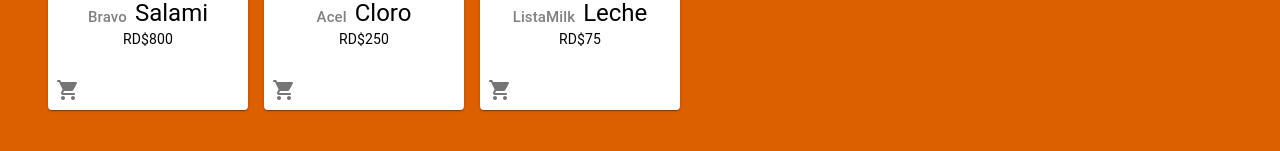
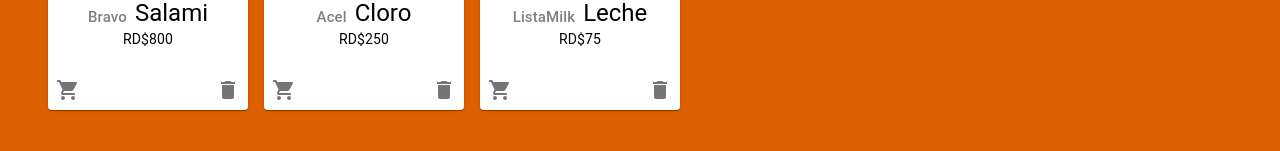
Before and after one commit to geraldSerra/online-shop, a React (Create React App) app: page /Bravo in a window 1280 px wide. Shown: the part 451-602 px from the top of the page. Built offline with nearby package versions, Linux system fonts and the light colour scheme.

Commit message:
version 2.1

```diff
--- a/src/components/Bravo.jsx
+++ b/src/components/Bravo.jsx
@@ -37,8 +37,8 @@
 
   const [form, setForm] = useState(false);
 
-  const ProductDelete = (index) => {
-    console.log("delete");
+  const handleDelete = (arg) => {
+    setProducts(products.filter((_, index) => index !== arg));
   };
 
   const Form = () => {
@@ -198,8 +198,9 @@
             title={product.title}
             price={product.price}
             brand={product.brand}
+            arg={index}
+            handleDelete={handleDelete}
             shop="Bravo"
-            ProductDelete={ProductDelete(index)}
           />
         ))}
 
--- a/src/components/Jumbo.jsx
+++ b/src/components/Jumbo.jsx
@@ -37,8 +37,8 @@
 
   const [form, setForm] = useState(false);
 
-  const ProductDelete = (index) => {
-    console.log("delete");
+  const handleDelete = (arg) => {
+    setProducts(products.filter((_, index) => index !== arg));
   };
 
   const Form = () => {
@@ -198,8 +198,9 @@
             title={product.title}
             price={product.price}
             brand={product.brand}
+            arg={index}
+            handleDelete={handleDelete}
             shop="Jumbo"
-            ProductDelete={ProductDelete(index)}
           />
         ))}
 
--- a/src/components/Nacional.jsx
+++ b/src/components/Nacional.jsx
@@ -37,8 +37,8 @@
 
   const [form, setForm] = useState(false);
 
-  const ProductDelete = (index) => {
-    console.log("delete");
+  const handleDelete = (arg) => {
+    setProducts(products.filter((_, index) => index !== arg));
   };
 
   const Form = () => {
@@ -147,7 +147,7 @@
                     value={values.brand}
                   />
                   <Stack direction="row" justifyContent="space-between">
-                  <Button
+                    <Button
                       type="submit"
                       variant="contained"
                       color="error"
@@ -198,8 +198,9 @@
             title={product.title}
             price={product.price}
             brand={product.brand}
-            shop='Nacional'
-            ProductDelete={ProductDelete(index)}
+            arg={index}
+            handleDelete={handleDelete}
+            shop="Nacional"
           />
         ))}
 
--- a/src/components/NavBar.tsx
+++ b/src/components/NavBar.tsx
@@ -119,9 +119,7 @@
             <strong>
               Thanks for you purchase!{" "}
               <SentimentVerySatisfiedRoundedIcon
-              sx={{color:"#00ADB5", fontSize:"80px"}}
-
-
+                sx={{ color: "#00ADB5", fontSize: "80px" }}
               />
             </strong>
           </Typography>
--- a/src/components/Products.tsx
+++ b/src/components/Products.tsx
@@ -18,10 +18,19 @@
   price: number;
   brand: string;
   shop: string;
-  ProductDelete?: (arg: any) => void;
+  arg: number;
+  handleDelete?: (arg: any) => void;
 }
 
-function Products({ title, img, price, brand, shop }: ProductsProps) {
+function Products({
+  title,
+  img,
+  price,
+  brand,
+  shop,
+  handleDelete,
+  arg
+}: ProductsProps) {
   const [productInCart, setProductInCart] = useState(false);
 
   const addToCart = () => {
@@ -88,9 +97,12 @@
             <ShoppingCartRoundedIcon />
           </IconButton>
 
-          {/* <IconButton aria-label="delete">
+          <IconButton
+            aria-label="delete"
+            onClick={handleDelete ? () => handleDelete(arg) : undefined}
+          >
             <DeleteIcon />
-          </IconButton> */}
+          </IconButton>
         </Stack>
       </CardActionArea>
     </Card>
--- a/src/components/Puma.jsx
+++ b/src/components/Puma.jsx
@@ -49,8 +49,8 @@
 
   const [form, setForm] = useState(false);
 
-  const ProductDelete = (index) => {
-    console.log("delete");
+  const handleDelete = (arg) => {
+    setProducts(products.filter((_, index) => index !== arg));
   };
 
   const Form = () => {
@@ -83,7 +83,6 @@
                 brand: "",
               }}
               onSubmit={(values, { setSubmitting }) => {
-                // let json: object = JSON.stringify(values, null, 2);
                 setProducts([...products, values]);
                 setSubmitting(false);
                 setForm(false);
@@ -210,8 +209,9 @@
             title={product.title}
             price={product.price}
             brand={product.brand}
+            arg={index}
+            handleDelete={handleDelete}
             shop="Puma RD"
-            ProductDelete={ProductDelete(index)}
           />
         ))}
 
```
